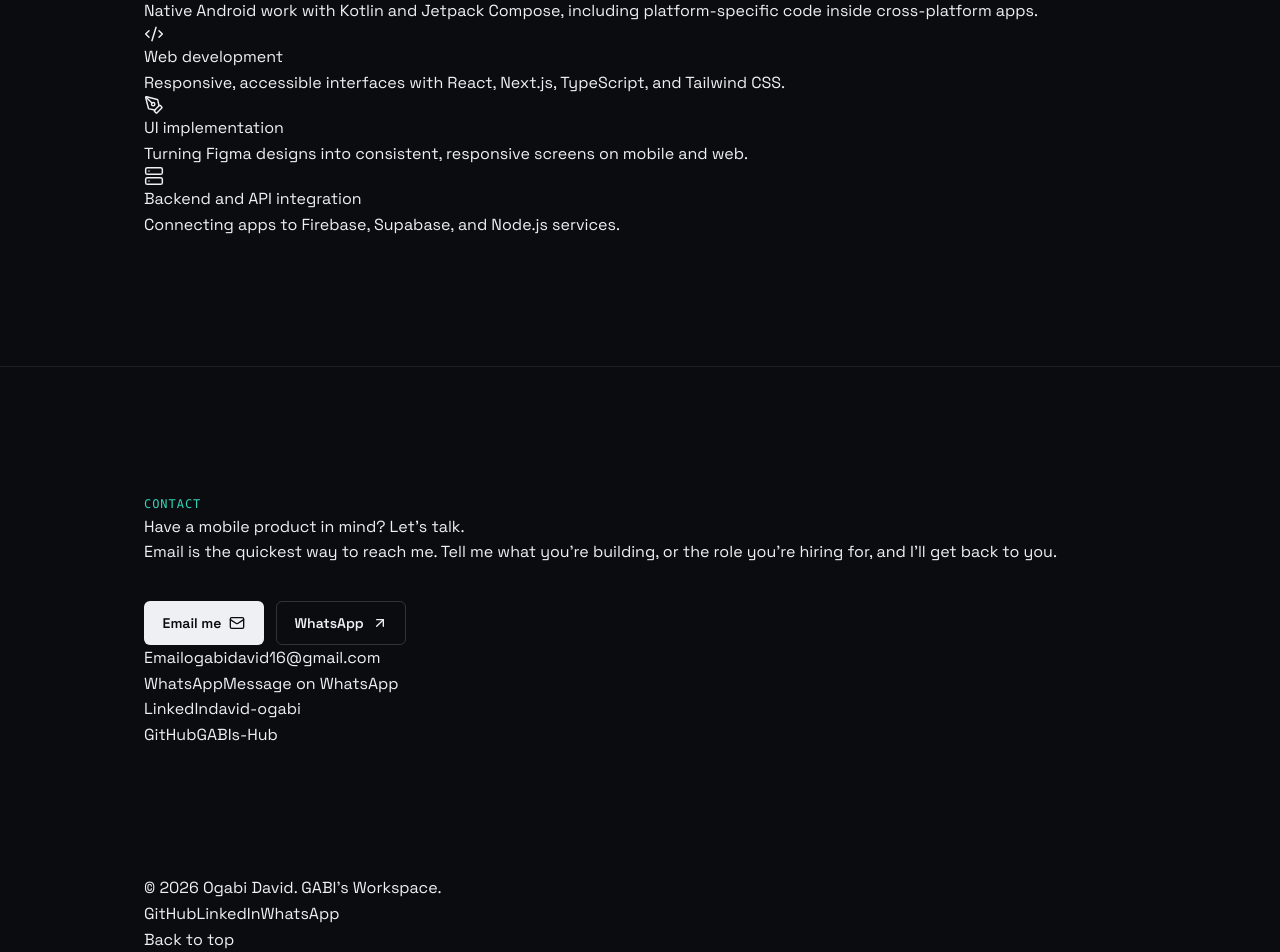
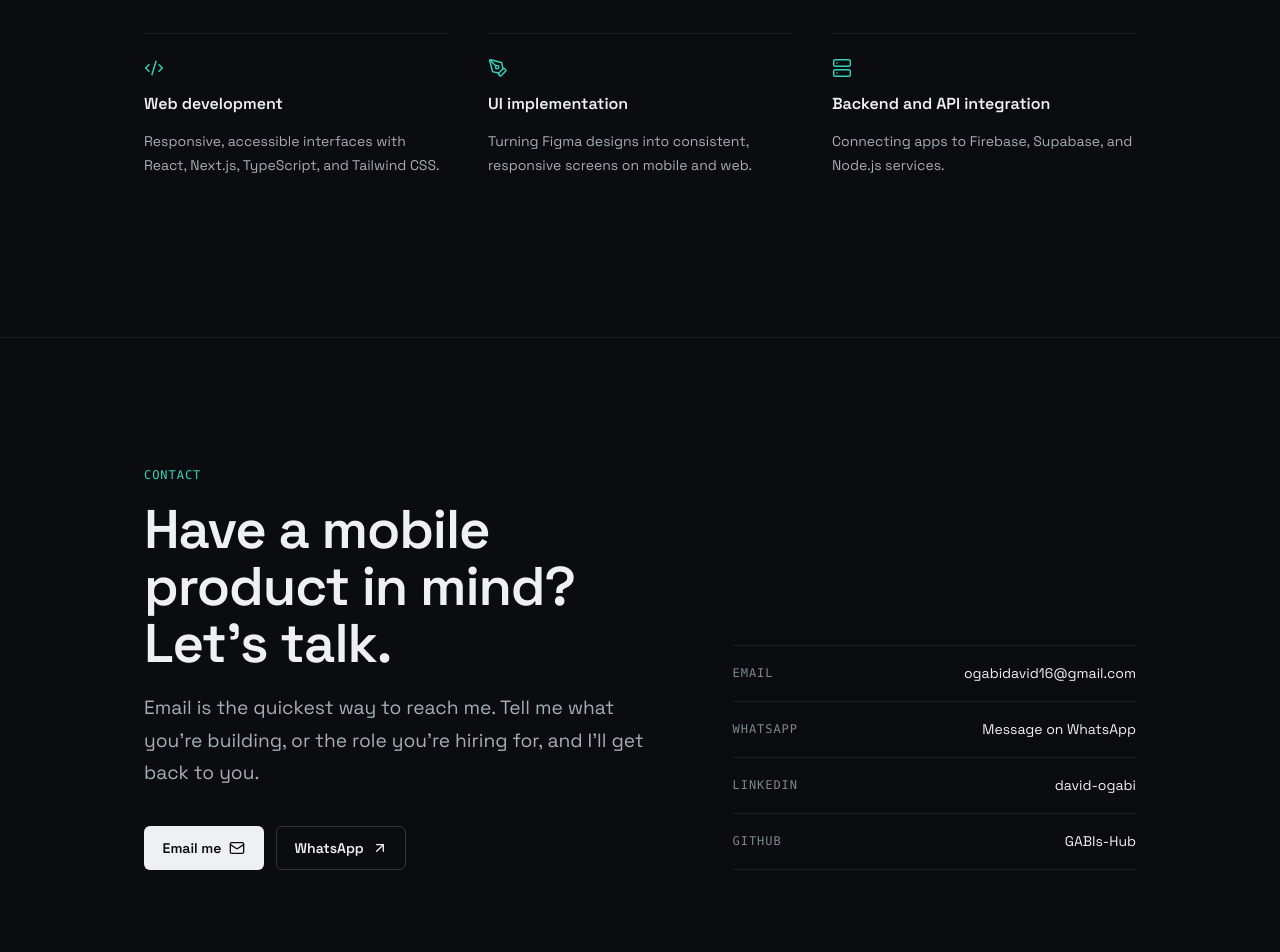
Before and after one commit to GABIs-Hub/portfolio, a Next.js app: page / in a window 1280 px wide. Shown: the part 6380-7332 px from the top of the page. Built offline with nearby package versions, Linux system fonts and the light colour scheme.

Commit message:
Design system part 4b: capabilities, contact, footer styles

```diff
--- a/src/app/globals.css
+++ b/src/app/globals.css
@@ -765,4 +765,131 @@ dd {
   font-weight: 500;
 }
 
-/* @@PART4B@@ */
+/* Capabilities */
+
+.capability-grid {
+  display: grid;
+  grid-template-columns: repeat(3, minmax(0, 1fr));
+  gap: 0 2.5rem;
+}
+
+.capability {
+  display: grid;
+  align-content: start;
+  gap: 0.85rem;
+  padding: 1.5rem 0 2rem;
+  border-top: 1px solid var(--line);
+}
+
+.capability-icon {
+  color: var(--accent);
+}
+
+.capability h3 {
+  font-size: var(--text-base);
+  font-weight: 600;
+}
+
+.capability p {
+  color: var(--fg-muted);
+  font-size: var(--text-sm);
+  line-height: 1.65;
+}
+
+/* Contact */
+
+.contact-panel {
+  display: grid;
+  grid-template-columns: minmax(0, 1.3fr) minmax(0, 1fr);
+  gap: clamp(2rem, 5vw, 4rem);
+  align-items: end;
+}
+
+.contact-panel h2 {
+  max-width: 18ch;
+  margin-top: 1rem;
+  font-size: var(--text-3xl);
+  font-weight: 600;
+  letter-spacing: -0.02em;
+  line-height: 1.05;
+}
+
+.contact-copy {
+  max-width: 52ch;
+  margin-top: 1.25rem;
+  color: var(--fg-muted);
+  font-size: var(--text-lg);
+  line-height: 1.7;
+}
+
+.contact-list {
+  display: grid;
+  margin: 0;
+  padding: 0;
+  border-top: 1px solid var(--line);
+  list-style: none;
+}
+
+.contact-list a {
+  display: flex;
+  align-items: center;
+  justify-content: space-between;
+  gap: 1rem;
+  min-height: 56px;
+  padding-block: 1rem;
+  border-bottom: 1px solid var(--line);
+  color: var(--fg);
+  font-size: var(--text-sm);
+  transition: color var(--duration-fast) ease;
+}
+
+.contact-list a span:first-child {
+  color: var(--fg-subtle);
+  font-family: var(--font-mono);
+  font-size: var(--text-xs);
+  letter-spacing: 0.08em;
+  text-transform: uppercase;
+}
+
+.contact-list a span:last-child {
+  text-align: right;
+}
+
+.contact-list a:hover {
+  color: var(--accent);
+}
+
+/* Footer */
+
+.site-footer {
+  padding-block: 2rem;
+  border-top: 1px solid var(--line);
+}
+
+.site-footer .wrap {
+  display: flex;
+  flex-wrap: wrap;
+  align-items: center;
+  justify-content: space-between;
+  gap: 1rem 1.5rem;
+  color: var(--fg-subtle);
+  font-size: var(--text-sm);
+}
+
+.footer-links {
+  display: flex;
+  gap: 1.25rem;
+}
+
+.footer-links a,
+.footer-top {
+  padding-block: 0.6rem;
+  transition: color var(--duration-fast) ease;
+}
+
+.footer-links a:hover,
+.footer-top:hover {
+  color: var(--fg);
+}
+
+/* @@PART5@@ */
```
